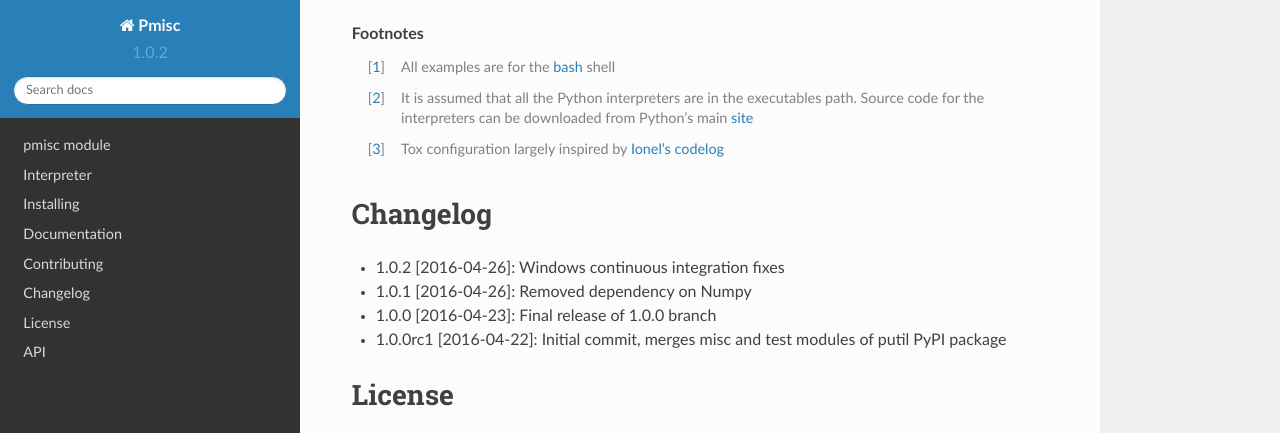
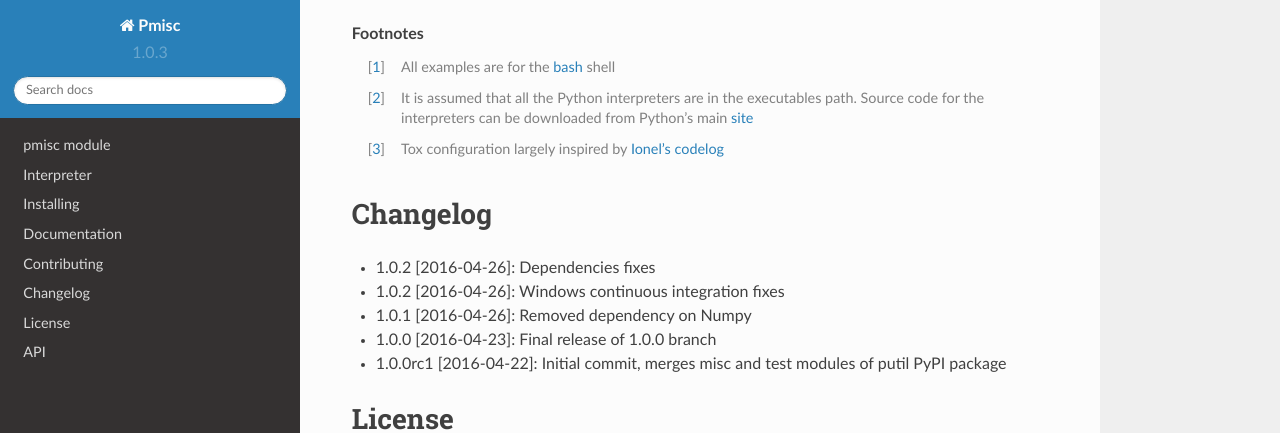
Before and after one commit to pmacosta/pmisc, a Sphinx documentation site: the page built from docs/index.rst, in a window 1280 px wide and 900 px high, scrolled down 4172 px, cut to the strip 0-433 px from the top of the window. Built offline with Sphinx 7.4.7 and the Read the Docs theme 2.0.0, drawn with Linux system fonts in a browser that asks for light colours.

Commit message:
Dependencies fixes

```diff
--- a/CHANGELOG.rst
+++ b/CHANGELOG.rst
@@ -5,6 +5,7 @@
 Changelog
 =========
 
+* 1.0.2 [2016-04-26]: Dependencies fixes
 * 1.0.2 [2016-04-26]: Windows continuous integration fixes
 * 1.0.1 [2016-04-26]: Removed dependency on Numpy
 * 1.0.0 [2016-04-23]: Final release of 1.0.0 branch
--- a/docs/conf.py
+++ b/docs/conf.py
@@ -59,9 +59,9 @@ copyright = u'2013-2016, Pablo Acosta-Serafini'
 # built documents.
 #
 # The short X.Y version.
-version = '1.0.2'
+version = '1.0.3'
 # The full version, including alpha/beta/rc tags.
-release = '1.0.2'
+release = '1.0.3'
 
 # The language for content autogenerated by Sphinx. Refer to documentation
 # for a list of supported languages.
--- a/pmisc/version.py
+++ b/pmisc/version.py
@@ -7,7 +7,7 @@
 ###
 # Global variables
 ###
-VERSION_INFO = (1, 0, 2, 'final', 0)
+VERSION_INFO = (1, 0, 3, 'final', 0)
 
 
 ###
```
Also changed, not shown: 11 other files.
